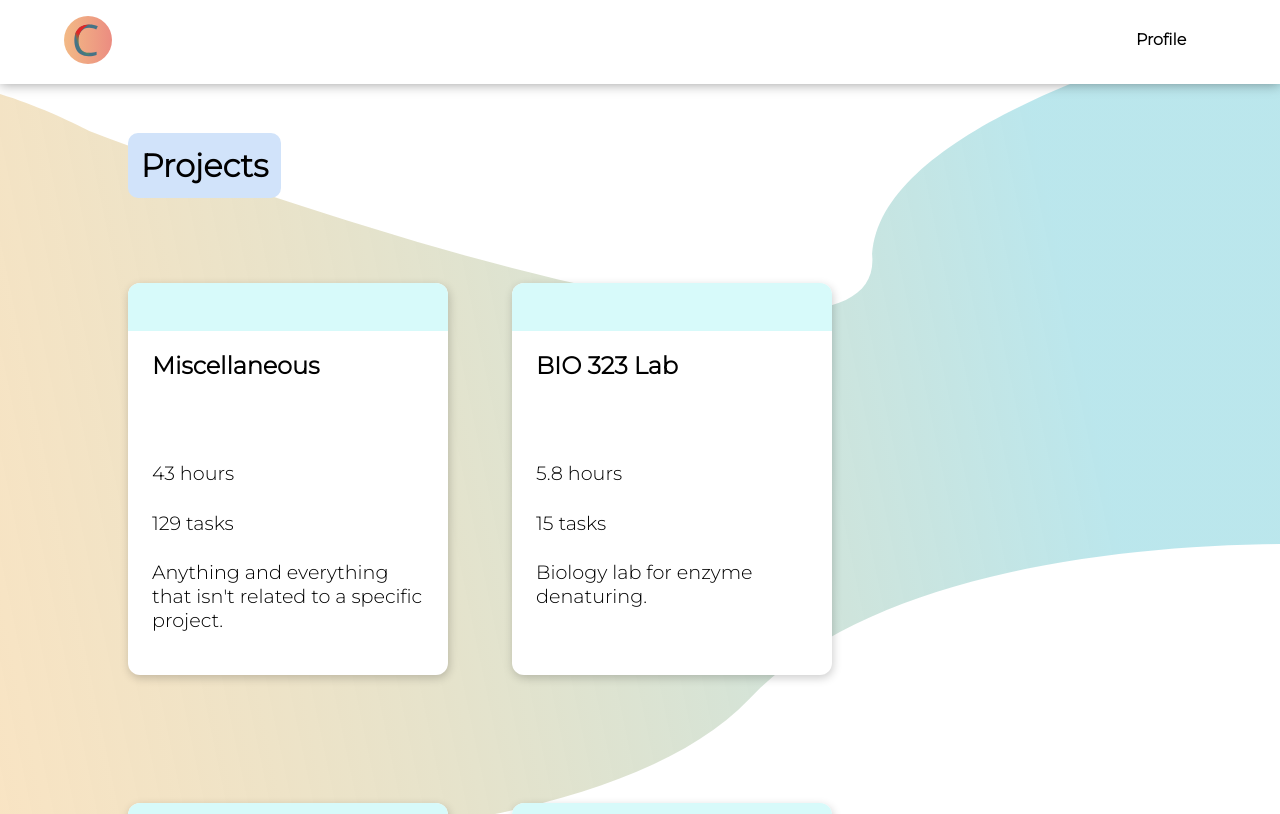
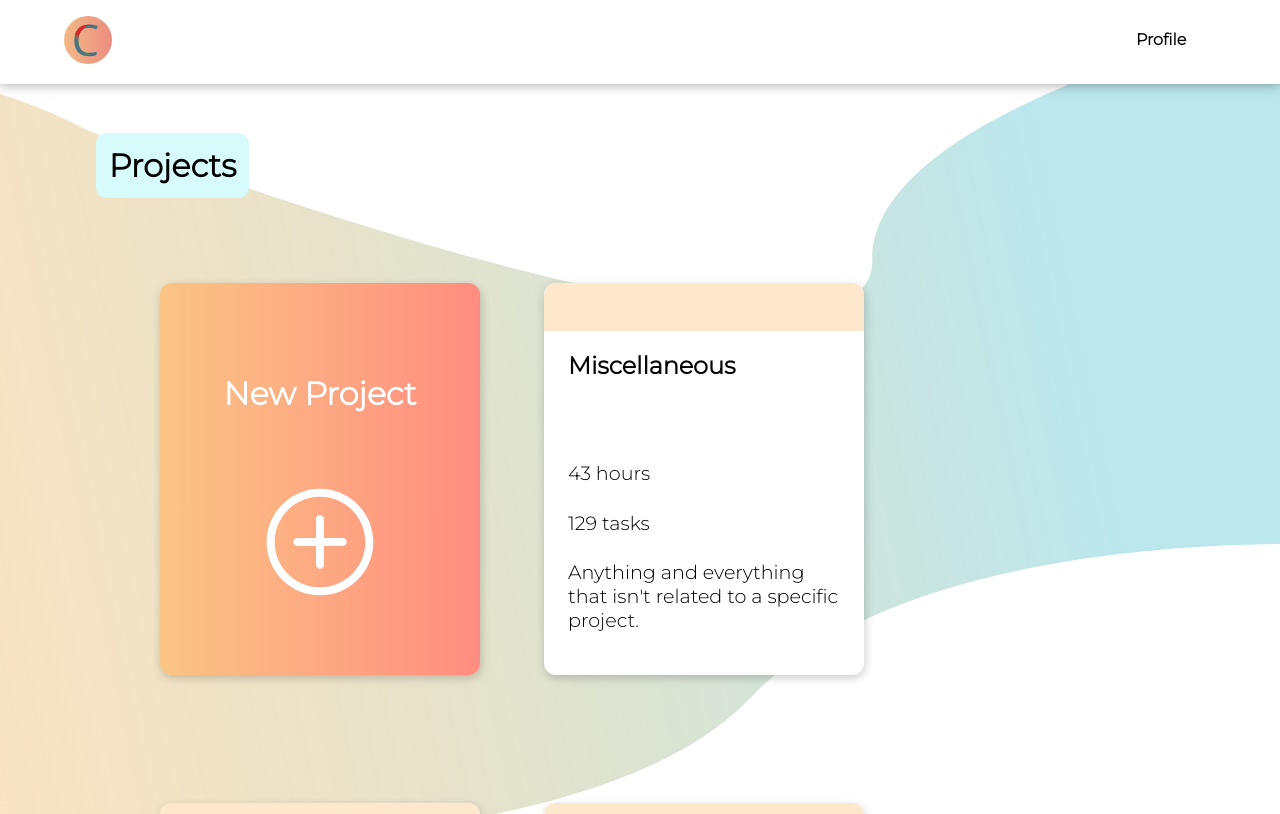
Before and after one commit to jermainejanszen/carta, a Next.js app: page /projects in a window 1280 px wide. Shown: the top 814 px of the page. Built offline with nearby package versions, Linux system fonts and the light colour scheme.

Commit message:
added new project button to cards grid

```diff
--- a/pages/projects/index.tsx
+++ b/pages/projects/index.tsx
@@ -41,6 +41,10 @@ const Projects = (props: Props) => {
         <h1 className={styles.title}>Projects</h1>
 
         <div className={styles.grid}>
+          <div className={styles.newProject}>
+            <h1>New Project</h1>
+            <img src='/icons/plus.svg' alt='plus' />
+          </div>
           {mockData.map((value, index) => <ProjectCard data={value} key={index} />)}
         </div>
       </main>
--- a/styles/Projects.module.scss
+++ b/styles/Projects.module.scss
@@ -21,23 +21,52 @@
   display: flex;
   flex-direction: column;
   width: 100%;
-  padding: 7rem 8rem 2rem 8rem;
+  padding: 7rem 6rem 2rem 6rem;
 
   .title {
     width: max-content;
     padding: 0.8rem;
     border-radius: 10px;
-    background: $blue600;
+    background: $aqua600;
   }
 
   .grid {
     display: flex;
     flex-direction: row;
     flex-wrap: wrap;
+    padding: 0 4rem;
 
     > * {
       margin: 4rem 4rem 4rem 0;
     }
   }
+}
 
+.newProject {
+  flex-basis: 25%;
+  display: flex;
+  flex-direction: column;
+  justify-content: space-around;
+  align-items: center;
+  max-width: 20rem;
+  min-width: 20rem;
+  border-radius: 12px;
+  box-shadow: 1px 3px 10px rgba(0, 0, 0, 0.2);
+  background: linear-gradient(to right, $orange500, $red500);;
+  max-height: 28rem;
+  padding: 3rem 0;
+  cursor: pointer;
+
+  h1 {
+    color: white;
+  }
+
+  img {
+    height: 8rem;
+    filter: invert(100%);
+  }
 }
+
+.newProject:hover {
+  box-shadow: 1px 3px 10px rgba(0, 0, 0, 0.4);
+}
--- a/styles/components/ProjectCard.module.scss
+++ b/styles/components/ProjectCard.module.scss
@@ -1,14 +1,17 @@
 @use '../colors';
 
 .container {
+  flex-basis: 25%;
   display: flex;
   flex-direction: column;
   justify-content: space-between;
-  width: 20rem;
+  max-width: 20rem;
+  min-width: 20rem;
   border-radius: 12px;
   box-shadow: 1px 3px 10px rgba(0, 0, 0, 0.2);
   background: white;
   max-height: 28rem;
+  cursor: pointer;
 }
 
 .container:hover {
@@ -27,7 +30,7 @@
   div {
     height: 3rem;
     width: 100%;
-    background: colors.$aqua600;
+    background: colors.$orange600;
     border-radius: 12px 12px 0 0;
   }
 
```
Also changed, not shown: public/icons/cancel.svg (added), public/icons/plus.svg (added).
